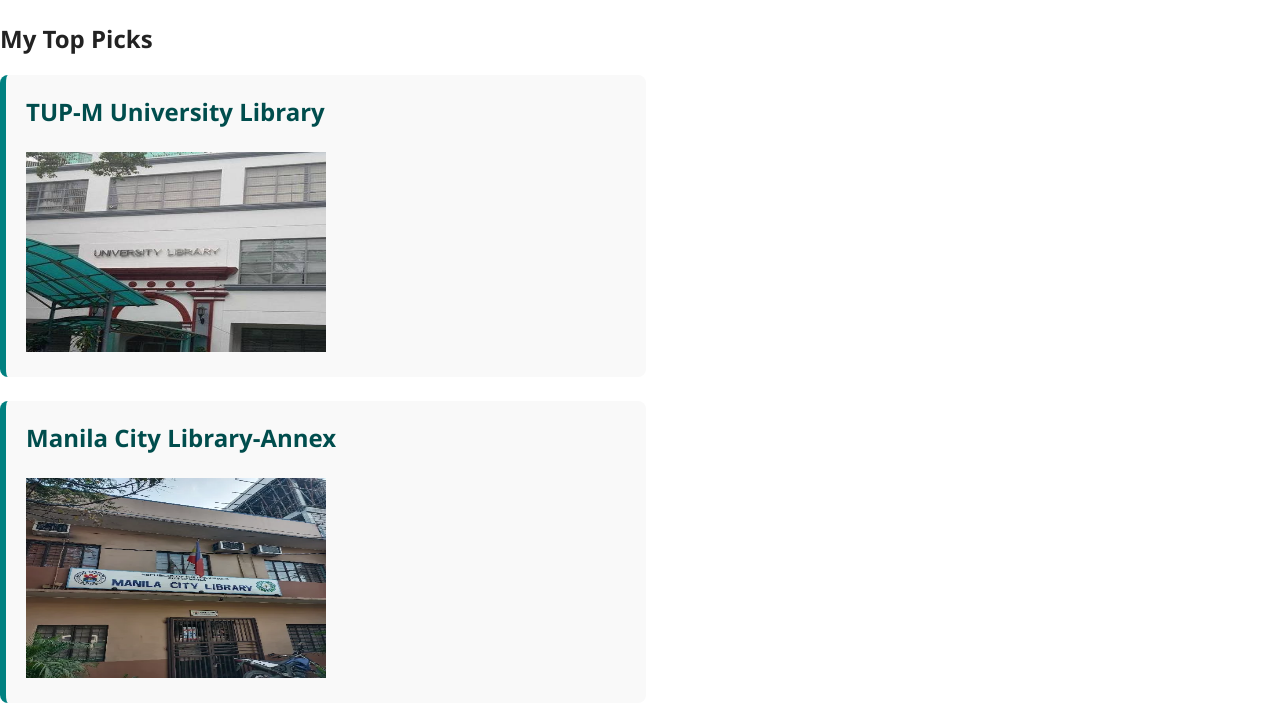
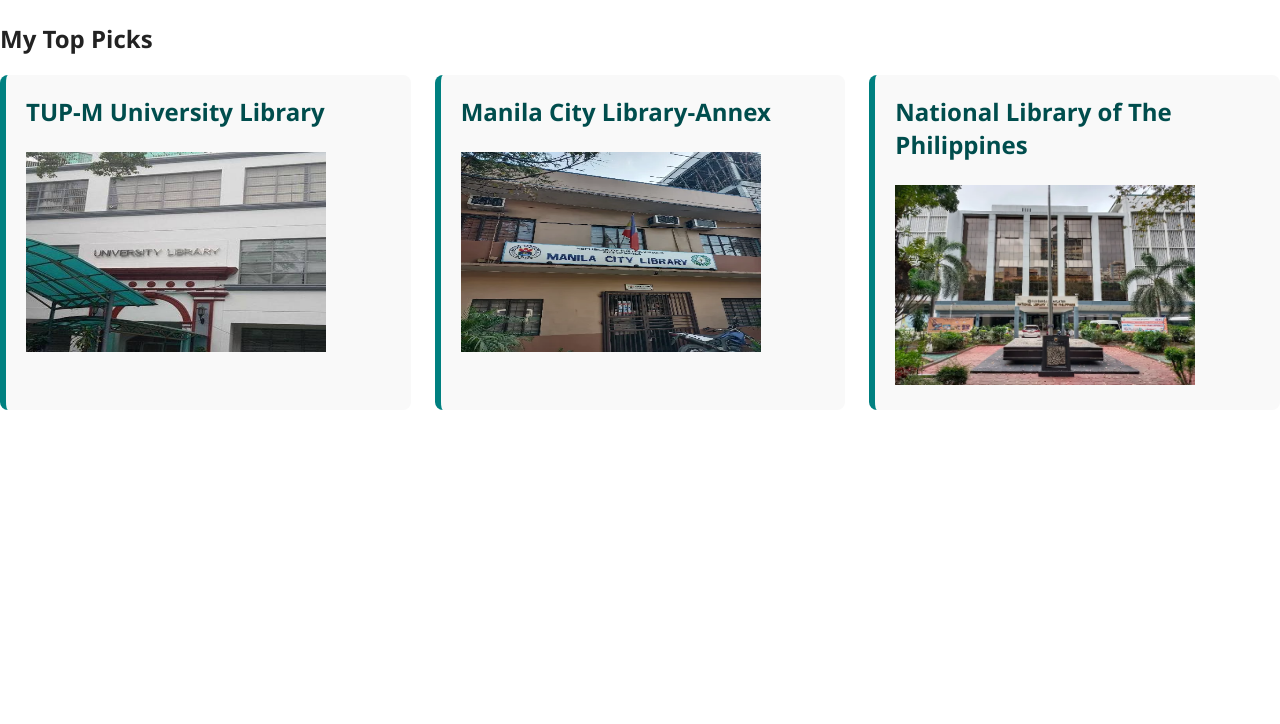
Before and after one commit to jangelo-pastrana-compro/study-hub-spots, a plain HTML site: page index.html in a window 1280 px wide. Shown: the part 628-1352 px from the top of the page. After the commit the page ends 1062 px from the top, so only its background shows below. Drawn offline with Linux system fonts and the light colour scheme.

Commit message:
card sidebyside

```diff
--- a/index.html
+++ b/index.html
@@ -28,8 +28,11 @@
         <p>kung kaya ng iba, hayaan mo sila</p>
         <img src="self.jpg" width="250" height="300" alt="Picture of myself">
 
+
     </section>
      <h2>My Top Picks</h2>
+
+     <div class="place-grid">
 
     <article class="place-card">
         <h3><a href="places/tupm-library.html">TUP-M University Library</a></h3>
@@ -45,7 +48,7 @@
         <h3><a href="places/national-library.html">National Library of The Philippines</a></h3>
         <img src="Nationallibrary.webp" width="300" height="200" alt="Front Entrance ng Library">
     </article>
-
+     </div>
 
 </body>
 </html>
--- a/style.css
+++ b/style.css
@@ -135,3 +135,13 @@ img[src*="pastrana"], .profile-img {
     margin: 15px auto;
     display: block;
 }
+
+.place-grid {
+    display: flex;
+    flex-wrap: wrap;
+    gap: 24px;
+}
+
+.place-card {
+    flex: 1 1 240px;
+}
```
